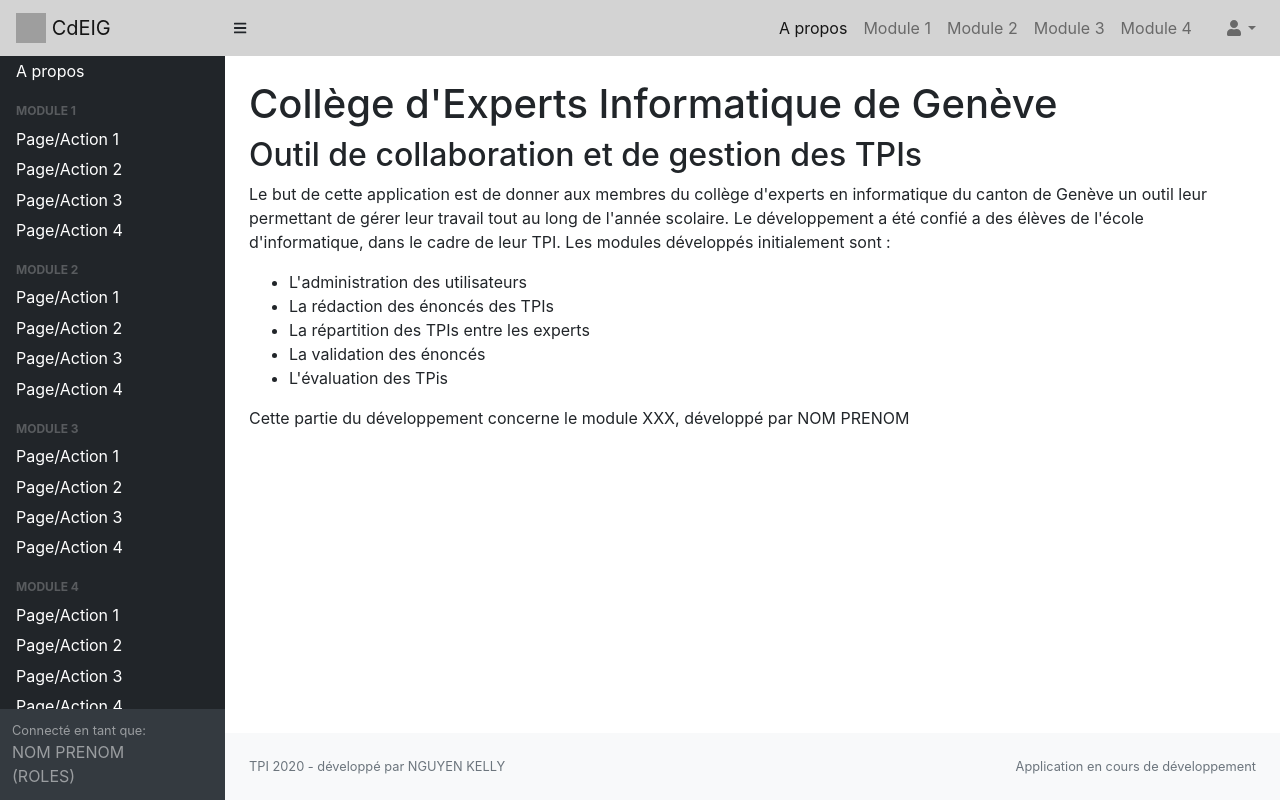
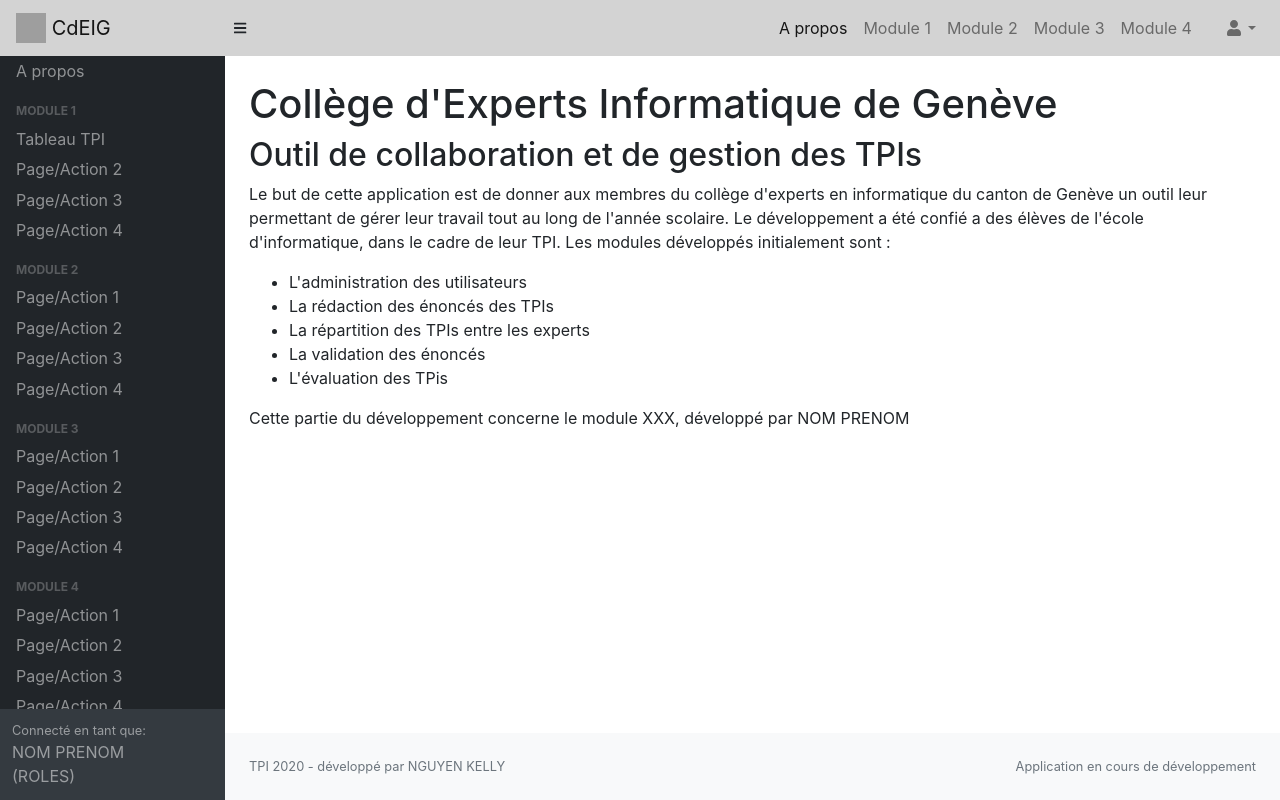
Before and after one commit to bluetsuki/TPI_2020_NK, a PHP site: page /view/home.php in a window 1280 px wide. Run offline with PHP 8.4, Linux system fonts and the light colour scheme; some libraries are stand-ins or nearby versions; grey boxes are pictures that could not be loaded.

Commit message:
update tableTpi

```diff
--- a/model/crudTPIS.php
+++ b/model/crudTPIS.php
@@ -27,9 +27,9 @@ function getTPIs(){
     $sql = "SELECT tpiID, year, tpiStatus, title, cfcDomain, sessionStart, sessionEnd, presentationDate, workplace, userCandidateID, userManagerID, userExpert1ID, uc.LastName AS candidateLastName, uc.FirstName AS candidateFirstName, um.LastName AS managerLastName, um.FirstName AS managerFirstName, ue1.LastName AS expert1LastName, ue1.FirstName AS expert1FirstName, ue2.LastName AS expert2LastName, ue2.FirstName AS expert2FirstName, tpiStatus, submissionDate, uc.companyName
     FROM tpis
     LEFT JOIN users AS uc ON userCandidateID = uc.userID
-    LEFT JOIN users AS um ON userCandidateID = um.userID
-    LEFT JOIN users AS ue1 ON userCandidateID = ue1.userID
-    LEFT JOIN users AS ue2 ON userCandidateID = ue2.userID";
+    LEFT JOIN users AS um ON userManagerID = um.userID
+    LEFT JOIN users AS ue1 ON userExpert1ID = ue1.userID
+    LEFT JOIN users AS ue2 ON userExpert2ID = ue2.userID";
     $req = $tpi->prepare($sql);
     $req->execute();
     return $res = $req->fetchAll(PDO::FETCH_ASSOC);
--- a/model/tabTPI.php
+++ b/model/tabTPI.php
@@ -16,7 +16,12 @@ $filter = str_replace('&#34;', '"', $filter);
 $filter = str_replace('\\', '', $filter);
 $tblfilter = json_decode($filter, true);
 
-$query = "SELECT tpiID, year, tpiStatus, title, cfcDomain, sessionStart, sessionEnd, presentationDate, workplace, userCandidateID, userManagerID, userExpert1ID, uc.LastName AS candidateLastName, uc.FirstName AS candidateFirstName, um.LastName AS managerLastName, um.FirstName AS managerFirstName, ue1.LastName AS expert1LastName, ue1.FirstName AS expert1FirstName, ue2.LastName AS expert2LastName, ue2.FirstName AS expert2FirstName, tpiStatus, submissionDate, uc.companyName FROM tpis LEFT JOIN users AS uc ON userCandidateID = uc.userID LEFT JOIN users AS um ON userCandidateID = um.userID LEFT JOIN users AS ue1 ON userCandidateID = ue1.userID LEFT JOIN users AS ue2 ON userCandidateID = ue2.userID";
+$query = "SELECT tpiID, year, tpiStatus, title, cfcDomain, sessionStart, sessionEnd, presentationDate, workplace, userCandidateID, userManagerID, userExpert1ID, uc.LastName AS candidateLastName, uc.FirstName AS candidateFirstName, um.LastName AS managerLastName, um.FirstName AS managerFirstName, ue1.LastName AS expert1LastName, ue1.FirstName AS expert1FirstName, ue2.LastName AS expert2LastName, ue2.FirstName AS expert2FirstName, tpiStatus, submissionDate, uc.companyName
+FROM tpis
+LEFT JOIN users AS uc ON userCandidateID = uc.userID
+LEFT JOIN users AS um ON userManagerID = um.userID
+LEFT JOIN users AS ue1 ON userExpert1ID = ue1.userID
+LEFT JOIN users AS ue2 ON userExpert2ID = ue2.userID";
 
 $sqlField = ['tpiID', 'uc.LastName', 'uc.FirstName', 'um.LastName', 'um.FirstName', 'companyName', 'ue1.LastName', 'ue1.FirstName', 'ue2.LastNane', 'ue2.FirstName', 'sessionStart', 'sessionEnd', 'title', 'cfcDomain'];
 
--- a/view/navV.php
+++ b/view/navV.php
@@ -4,28 +4,28 @@
             <div class="sb-sidenav-menu">
                 <div class="nav">
                     <!-- Menu secondaire (qui reprend le menu principal...) -->
-                    <a class="nav-link" href="home.php">A propos</a>
+                    <a class="nav-link" href="?action=home">A propos</a>
 
                     <div class="sb-sidenav-menu-heading">Module 1</div>
-                    <a class="nav-link" href="home.php">Page/Action 1</a>
-                    <a class="nav-link" href="home.php">Page/Action 2</a>
-                    <a class="nav-link" href="home.php">Page/Action 3</a>
-                    <a class="nav-link" href="home.php">Page/Action 4</a>
+                    <a class="nav-link" href="?action=tpi">Tableau TPI</a>
+                    <a class="nav-link" href="?action=home">Page/Action 2</a>
+                    <a class="nav-link" href="?action=home">Page/Action 3</a>
+                    <a class="nav-link" href="?action=home">Page/Action 4</a>
                     <div class="sb-sidenav-menu-heading">Module 2</div>
-                    <a class="nav-link" href="home.php">Page/Action 1</a>
-                    <a class="nav-link" href="home.php">Page/Action 2</a>
-                    <a class="nav-link" href="home.php">Page/Action 3</a>
-                    <a class="nav-link" href="home.php">Page/Action 4</a>
+                    <a class="nav-link" href="?action=home">Page/Action 1</a>
+                    <a class="nav-link" href="?action=home">Page/Action 2</a>
+                    <a class="nav-link" href="?action=home">Page/Action 3</a>
+                    <a class="nav-link" href="?action=home">Page/Action 4</a>
                     <div class="sb-sidenav-menu-heading">Module 3</div>
-                    <a class="nav-link" href="home.php">Page/Action 1</a>
-                    <a class="nav-link" href="home.php">Page/Action 2</a>
-                    <a class="nav-link" href="home.php">Page/Action 3</a>
-                    <a class="nav-link" href="home.php">Page/Action 4</a>
+                    <a class="nav-link" href="?action=home">Page/Action 1</a>
+                    <a class="nav-link" href="?action=home">Page/Action 2</a>
+                    <a class="nav-link" href="?action=home">Page/Action 3</a>
+                    <a class="nav-link" href="?action=home">Page/Action 4</a>
                     <div class="sb-sidenav-menu-heading">Module 4</div>
-                    <a class="nav-link" href="home.php">Page/Action 1</a>
-                    <a class="nav-link" href="home.php">Page/Action 2</a>
-                    <a class="nav-link" href="home.php">Page/Action 3</a>
-                    <a class="nav-link" href="home.php">Page/Action 4</a>
+                    <a class="nav-link" href="?action=home">Page/Action 1</a>
+                    <a class="nav-link" href="?action=home">Page/Action 2</a>
+                    <a class="nav-link" href="?action=home">Page/Action 3</a>
+                    <a class="nav-link" href="?action=home">Page/Action 4</a>
                     <!-- Fin du menu secondaire -->
                 </div>
             </div>
```
